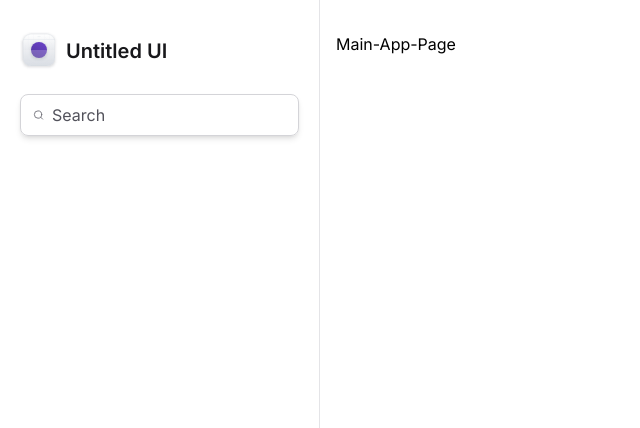
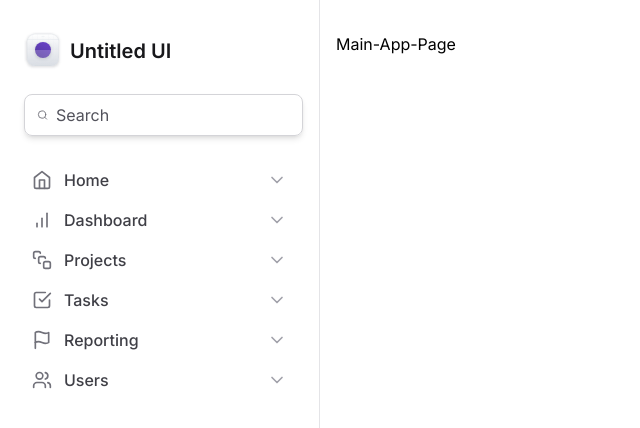
Before and after one commit to antoniPrz/tailwind-practice, a Next.js app: page / in a window 1280 px wide. Shown: the top 428 px of the page, without its empty margins (0-640 px from the left). Built offline with nearby package versions, Linux system fonts and the light colour scheme.

Commit message:
NavItems

```diff
--- a/src/app/components/Sidebar/Index.tsx
+++ b/src/app/components/Sidebar/Index.tsx
@@ -1,5 +1,6 @@
 import { Logo } from "./Logo";
 import {Search} from "lucide-react"
+import { MainNavigation } from "./MainNavegation";
 
 
 export function Sidebar(){
@@ -8,10 +9,11 @@ export function Sidebar(){
       <aside className=' border-r border-zinc-200 px-5 py-8 space-y-6'>
       <Logo/>
       {/* searchbar */}
-      <div className="border border-zinc-300 px-3 py-2 gap-2 rounded-lg w-full flex items-center shadow-md">
-        <Search className="h-5 w-5 text-zinc-500"/>
+      <div className=" mx-1 border border-zinc-300 px-3 py-2 gap-2 rounded-lg w-full flex items-center shadow-md">
+        <Search className="mx-1h-5 w-5 text-zinc-500"/>
         <input type="text" className="flex-1 p-0 text-zinc-900 placeholder-zinc-600 border-0 bg-transparent" placeholder="Search"/>
       </div>
+      <MainNavigation/>
 
 
       </aside>
--- a/src/app/components/Sidebar/Logo.tsx
+++ b/src/app/components/Sidebar/Logo.tsx
@@ -2,7 +2,7 @@
 
 export function Logo() {
   return (
-    <strong className="flex items-center gap-2 text-xl font-semibold text-zinc-900">
+    <strong className=" mx-1 flex items-center gap-2 text-xl font-semibold text-zinc-900">
     <svg
       width={38}
       height={38}
--- /dev/null
+++ b/src/app/components/Sidebar/MainNavegation/NavItem.tsx
@@ -0,0 +1,22 @@
+export interface NavItemProps {
+  title: string;
+  icon: ElementType;
+}
+
+import { ChevronDown } from "lucide-react";
+import { ElementType } from "react";
+
+export function NavItem({ title, icon: Icon}: NavItemProps) {
+  return (
+    <a
+      href="#"
+      className="group flex items-center gap-3 px-3 py-2 hover:bg-violet-50 rounded-lg"
+    >
+      <Icon className="h-5 w-5 text-zinc-500" />
+      <span className="font-medium text-zinc-700 group-hover:text-violet-500">
+        {title}
+      </span>
+      <ChevronDown className="ml-auto h-5 w-5 text-zinc-400 group-hover:text-violet-400" />
+    </a>
+  );
+}
--- /dev/null
+++ b/src/app/components/Sidebar/MainNavegation/index.tsx
@@ -0,0 +1,17 @@
+import { BarChart, CheckSquare, ChevronDown, Flag, Home, SquareStack, Users } from "lucide-react";
+import { NavItem } from "./NavItem";
+
+export function MainNavigation() {
+  return (
+    <>
+      <nav className="">
+      <NavItem title= "Home" icon={Home}/>
+      <NavItem title= "Dashboard" icon={BarChart}/>
+      <NavItem title= "Projects" icon={SquareStack}/>
+      <NavItem title= "Tasks" icon={CheckSquare}/>
+      <NavItem title= "Reporting" icon={Flag}/>
+      <NavItem title= "Users" icon={Users}/>
+      </nav>
+    </>
+  );
+}
```
